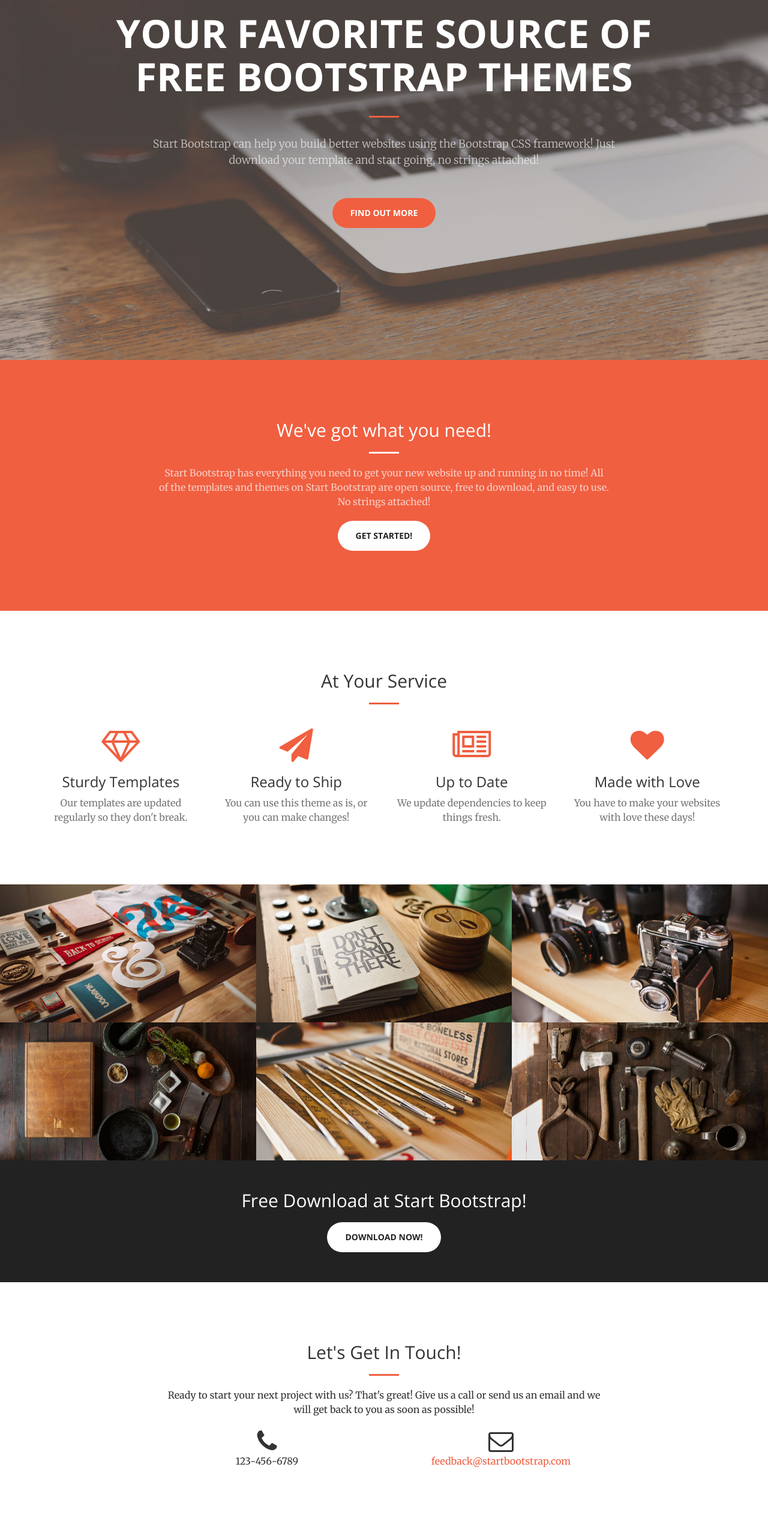
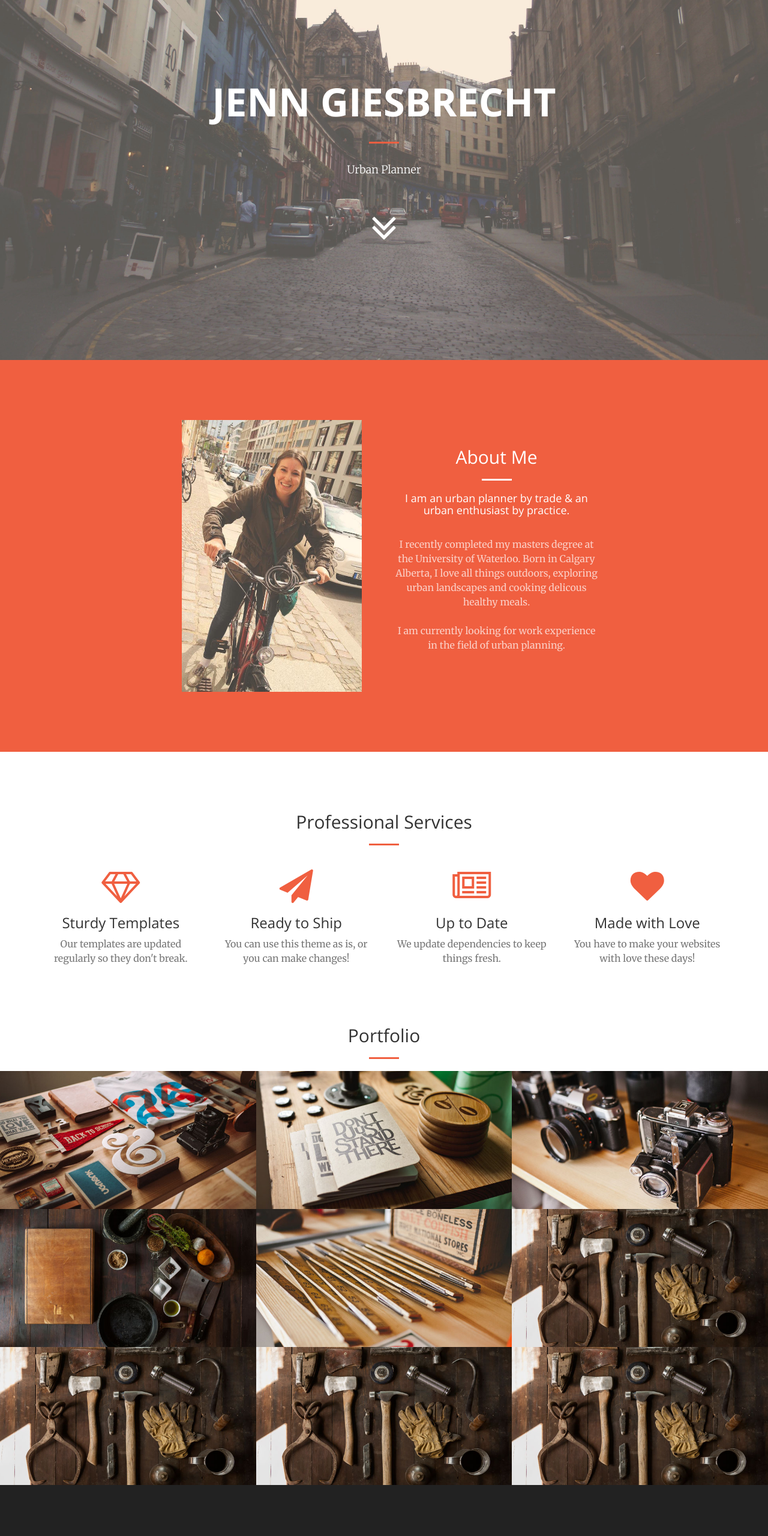
Before and after one commit to bluej/jenngiesbrecht_site, a plain HTML site: page index.html in a window 1280 px wide. Shown: the part 200-2760 px from the top of the page at 60% size. Drawn offline with nearby package versions, Linux system fonts and the light colour scheme.

Commit message:
completed contact and about sections, all info and images are updated and aligned.

```diff
--- a/css/creative.css
+++ b/css/creative.css
@@ -43,6 +43,11 @@
 h5,
 h6 {
     font-family: 'Open Sans','Helvetica Neue',Arial,sans-serif;
+}
+
+h1 {
+    color: #fff;
+    /*text-shadow: 1px 0 0 #bfbfbf, -1px 0 0 #bfbfbf, 0 1px 0 #bfbfbf, 0 -1px 0 #bfbfbf, 1px 1px #bfbfbf, -1px -1px 0 #bfbfbf, 1px -1px 0 #bfbfbf, -1px 1px 0 #bfbfbf;*/
 }
 
 p {
@@ -178,8 +183,8 @@
     min-height: auto;
     text-align: center;
     color: #fff;
-    background-image: url(../img/header.jpg);
-    background-position: center;
+    background-image: url(../img/landingpage.jpg);
+    background-position: bottom;
     -webkit-background-size: cover;
     -moz-background-size: cover;
     background-size: cover;
@@ -194,7 +199,7 @@
 }
 
 header .header-content .header-content-inner h1 {
-    margin-top: 0;
+    margin-top: 150px;
     margin-bottom: 0;
     text-transform: uppercase;
     font-weight: 700;
@@ -206,9 +211,14 @@
 
 header .header-content .header-content-inner p {
     margin-bottom: 50px;
-    font-size: 16px;
+    font-size: 20px;
     font-weight: 300;
-    color: rgba(255,255,255,.7);
+    /*color: rgba(255,255,255,.7);*/
+    color: white;
+}
+
+header .header-content .header-content-inner i {
+    color: white;
 }
 
 @media(min-width:768px) {
@@ -474,3 +484,43 @@
 body {
     webkit-tap-highlight-color: #222;
 }
+
+footer {
+    font-family: 'Open Sans','Helvetica Neue',Arial,sans-serif;
+}
+
+/* Contact list CSS */
+ul.banner-social-buttons {
+    margin-top: 0;
+}
+
+@media(max-width:1199px) {
+    ul.banner-social-buttons {
+        margin-top: 15px;
+    }
+}
+
+@media(max-width:767px) {
+    ul.banner-social-buttons li {
+        display: block;
+        margin-bottom: 20px;
+        padding: 0;
+    }
+
+    ul.banner-social-buttons li:last-child {
+        margin-bottom: 0;
+    }
+}
+
+#about img {
+     margin: 0 auto;
+}
+
+#description {
+    height: 453px;
+}
+
+#description > div {
+    top: 45px;
+    position: relative;
+}
--- a/index.html
+++ b/index.html
@@ -9,7 +9,7 @@
     <meta name="description" content="">
     <meta name="author" content="">
 
-    <title>Creative - Start Bootstrap Theme</title>
+    <title>Jenn Giesbrecht</title>
 
     <!-- Bootstrap Core CSS -->
     <link rel="stylesheet" href="css/bootstrap.min.css" type="text/css">
@@ -46,7 +46,7 @@
                     <span class="icon-bar"></span>
                     <span class="icon-bar"></span>
                 </button>
-                <a class="navbar-brand page-scroll" href="#page-top">Start Bootstrap</a>
+                <a class="navbar-brand page-scroll" href="#page-top">Start</a>
             </div>
 
             <!-- Collect the nav links, forms, and other content for toggling -->
@@ -74,10 +74,10 @@
     <header>
         <div class="header-content">
             <div class="header-content-inner">
-                <h1>Your Favorite Source of Free Bootstrap Themes</h1>
+                <h1>Jenn Giesbrecht</h1>
                 <hr>
-                <p>Start Bootstrap can help you build better websites using the Bootstrap CSS framework! Just download your template and start going, no strings attached!</p>
-                <a href="#about" class="btn btn-primary btn-xl page-scroll">Find Out More</a>
+                <p>Urban Planner</p>
+                <a href="#about" class="page-scroll"><i class="fa fa-angle-double-down fa-5x"></i></a>
             </div>
         </div>
     </header>
@@ -85,11 +85,20 @@
     <section class="bg-primary" id="about">
         <div class="container">
             <div class="row">
-                <div class="col-lg-8 col-lg-offset-2 text-center">
-                    <h2 class="section-heading">We've got what you need!</h2>
-                    <hr class="light">
-                    <p class="text-faded">Start Bootstrap has everything you need to get your new website up and running in no time! All of the templates and themes on Start Bootstrap are open source, free to download, and easy to use. No strings attached!</p>
-                    <a href="#" class="btn btn-default btn-xl">Get Started!</a>
+                <div class="col-lg-8 col-lg-offset-2 col-md-10 col-md-offset-1 text-center">
+                    <div class="col-sm-6 col-xs-12">
+                        <img src="./img/about-image.jpg" class="img-responsive" width="300" alt="">
+                    </div>
+
+                    <div class="col-sm-6 col-xs-12" id="description">
+                        <div>
+                            <h2 class="section-heading">About Me</h2>
+                            <hr class="light">
+                            <h4>I am an urban planner by trade &amp an urban enthusiast by practice.
+                            </h4>
+                            <p class="text-faded"><br>I recently completed my masters degree at the University of Waterloo. Born in Calgary Alberta, I love all things outdoors, exploring urban landscapes and cooking delicous healthy meals.<br><br>I am currently looking for work experience in the field of urban planning.</p>
+                        </div>
+                    </div>
                 </div>
             </div>
         </div>
@@ -99,7 +108,7 @@
         <div class="container">
             <div class="row">
                 <div class="col-lg-12 text-center">
-                    <h2 class="section-heading">At Your Service</h2>
+                    <h2 class="section-heading">Professional Services</h2>
                     <hr class="primary">
                 </div>
             </div>
@@ -139,6 +148,14 @@
     </section>
 
     <section class="no-padding" id="portfolio">
+        <div class="container">
+            <div class="row">
+                <div class="col-lg-12 text-center">
+                    <h2 class="section-heading">Portfolio</h2>
+                    <hr class="primary">
+                </div>
+            </div>
+        </div>
         <div class="container-fluid">
             <div class="row no-gutter">
                 <div class="col-lg-4 col-sm-6">
@@ -231,17 +248,56 @@
                         </div>
                     </a>
                 </div>
+                <div class="col-lg-4 col-sm-6">
+                    <a href="#" class="portfolio-box">
+                        <img src="img/portfolio/6.jpg" class="img-responsive" alt="">
+                        <div class="portfolio-box-caption">
+                            <div class="portfolio-box-caption-content">
+                                <div class="project-category text-faded">
+                                    Category
+                                </div>
+                                <div class="project-name">
+                                    Project Name
+                                </div>
+                            </div>
+                        </div>
+                    </a>
+                </div>
+                <div class="col-lg-4 col-sm-6">
+                    <a href="#" class="portfolio-box">
+                        <img src="img/portfolio/6.jpg" class="img-responsive" alt="">
+                        <div class="portfolio-box-caption">
+                            <div class="portfolio-box-caption-content">
+                                <div class="project-category text-faded">
+                                    Category
+                                </div>
+                                <div class="project-name">
+                                    Project Name
+                                </div>
+                            </div>
+                        </div>
+                    </a>
+                </div>
+                <div class="col-lg-4 col-sm-6">
+                    <a href="#" class="portfolio-box">
+                        <img src="img/portfolio/6.jpg" class="img-responsive" alt="">
+                        <div class="portfolio-box-caption">
+                            <div class="portfolio-box-caption-content">
+                                <div class="project-category text-faded">
+                                    Category
+                                </div>
+                                <div class="project-name">
+                                    Project Name
+                                </div>
+                            </div>
+                        </div>
+                    </a>
+                </div>
             </div>
         </div>
     </section>
 
     <aside class="bg-dark">
-        <div class="container text-center">
-            <div class="call-to-action">
-                <h2>Free Download at Start Bootstrap!</h2>
-                <a href="#" class="btn btn-default btn-xl wow tada">Download Now!</a>
-            </div>
-        </div>
     </aside>
 
     <section id="contact">
@@ -250,19 +306,31 @@
                 <div class="col-lg-8 col-lg-offset-2 text-center">
                     <h2 class="section-heading">Let's Get In Touch!</h2>
                     <hr class="primary">
-                    <p>Ready to start your next project with us? That's great! Give us a call or send us an email and we will get back to you as soon as possible!</p>
-                </div>
-                <div class="col-lg-4 col-lg-offset-2 text-center">
-                    <i class="fa fa-phone fa-3x wow bounceIn"></i>
-                    <p>123-456-6789</p>
-                </div>
-                <div class="col-lg-4 text-center">
-                    <i class="fa fa-envelope-o fa-3x wow bounceIn" data-wow-delay=".1s"></i>
-                    <p><a href="mailto:your-email@your-domain.com">feedback@startbootstrap.com</a></p>
+                    <p>I'd love to hear from you!<br>Send me an email or connect with me on social media!</p>
+
+                    <ul class="list-inline">
+                        <li>
+                            <a href="mailto:jenn.giesbrecht@shaw.ca"><i class="fa fa-envelope-o fa-3x wow bounceIn" data-wow-delay=".1s"></i></a>
+                        </li>
+                        <li>
+                            <a href="https://twitter.com/Jenn_Gies"><i class="fa fa-twitter fa-3x wow bounceIn" data-wow-delay=".1s"></i></a>
+                        </li>
+
+                        <li>
+                           <a href="https://ca.linkedin.com/in/jennifer-giesbrecht-a086a72a"><i class="fa fa-linkedin-square fa-3x wow bounceIn" data-wow-delay=".1s"></i></a>
+                        </li>
+                    </ul>
                 </div>
             </div>
         </div>
     </section>
+
+    <!-- Footer -->
+    <footer>
+        <div class="container text-center">
+            <p>Copyright &copy; Jenn Giesbrecht 2016</p>
+        </div>
+    </footer>
 
     <!-- jQuery -->
     <script src="js/jquery.js"></script>
```
Also changed, not shown: img/about-image.jpg (added), img/header.jpg (deleted), img/landingpage copy.jpg (added), img/landingpage.jpg (added), 1 other file.
